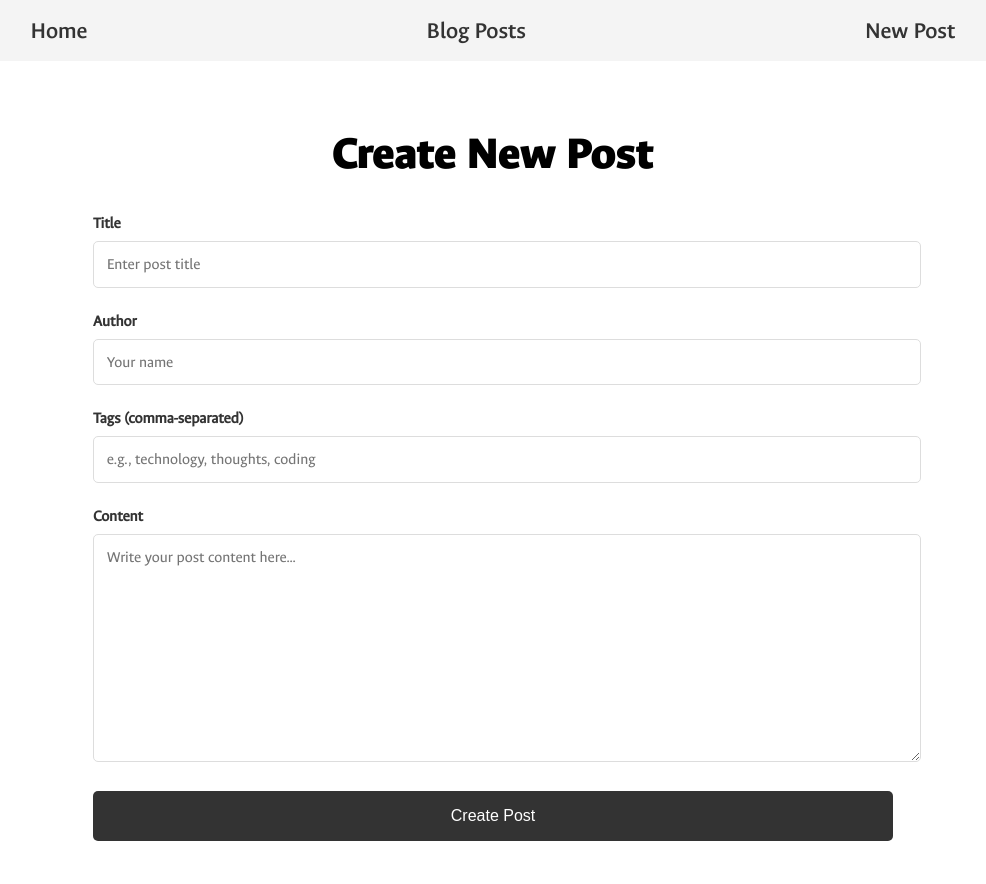
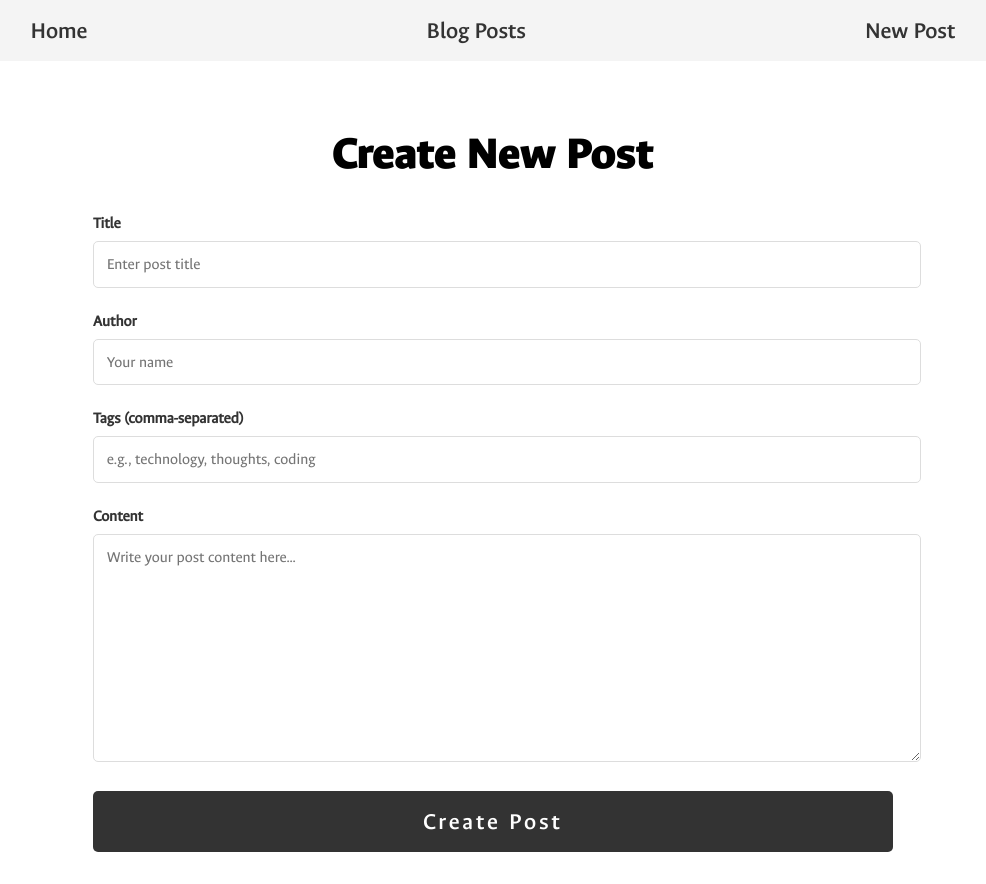
Before and after one commit to gabrielatwell1987/blog, a SvelteKit app: page /new in a window 1280 px wide. Shown: the whole page, without its empty margins (147-1133 px from the left). Built offline with nearby package versions, Linux system fonts and the light colour scheme.

Commit message:
created new post

```diff
--- a/src/routes/new/+page.svelte
+++ b/src/routes/new/+page.svelte
@@ -5,13 +5,17 @@
 		tags: '',
 		author: ''
 	});
+	let isSubmitting = $state(false);
+	let error = $state(null);
 
 	function handleSubmit(event) {
 		event.preventDefault();
+		isSubmitting = true;
+		error = null;
 
-		// Convert comma-separated tags string to array
+		try {
+			// TODO: Add API call to save post
 			const tagsArray = post.tags.split(',').map((tag) => tag.trim());
-
 			const newPost = {
 				...post,
 				date: new Date().toISOString(),
@@ -19,8 +23,13 @@
 				slug: post.title.toLowerCase().replace(/\s+/g, '-')
 			};
 
-		// TODO: Add logic to save the post
-		console.log('New post:', newPost);
+			// After successful save, redirect to the new post
+			window.location.href = `/posts/${newPost.slug}`;
+		} catch (err) {
+			error = err.message;
+		} finally {
+			isSubmitting = false;
+		}
 	}
 </script>
 
@@ -58,7 +67,15 @@
 		></textarea>
 	</div>
 
-	<button type="submit">Create Post</button>
+	{#if error}
+		<div class="error">
+			{error}
+		</div>
+	{/if}
+
+	<button type="submit" disabled={isSubmitting}>
+		{isSubmitting ? 'Creating...' : 'Create Post'}
+	</button>
 </form>
 
 <style>
@@ -72,9 +89,8 @@
 			margin-bottom: 2rem;
 			text-align: center;
 		}
-	}
 
-	.form-group {
+		& .form-group {
 			margin-bottom: 1.5rem;
 
 			& label {
@@ -105,14 +121,16 @@
 			}
 		}
 
-	button {
+		& button {
 			width: 100%;
 			padding: 1rem;
 			background: #333;
 			color: white;
 			border: none;
 			border-radius: 5px;
-		font-size: 1rem;
+			font-family: var(--ancizar-semibold-font);
+			font-size: clamp(1rem, 2vw, 1.5rem);
+			letter-spacing: 3px;
 			cursor: pointer;
 			transition: background 0.2s;
 
@@ -120,4 +138,5 @@
 				background: #444;
 			}
 		}
+	}
 </style>
```
Lines whose indentation alone changed are shown as unchanged.
